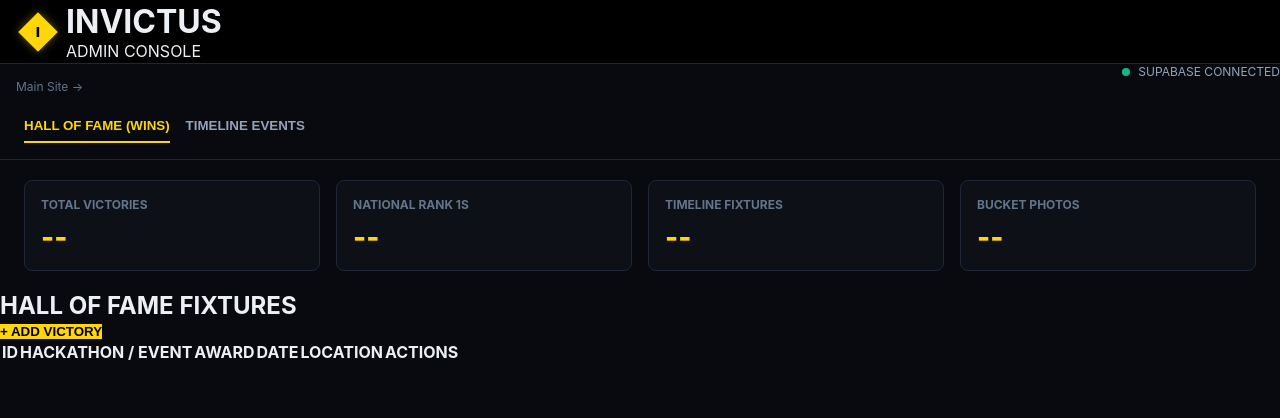
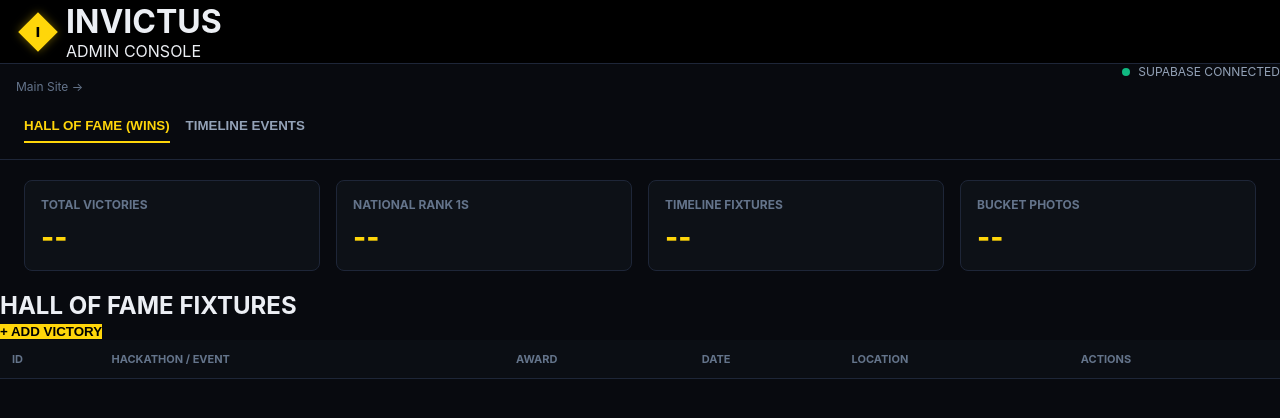
Before and after one commit to yashkoparde/invictusadmin, a website: page index.html in a window 1280 px wide. Drawn offline with nearby package versions, Linux system fonts and the light colour scheme.

Commit message:
style(hof): style admin data table rows and hover highlights

```diff
--- a/index.html
+++ b/index.html
@@ -127,3 +127,9 @@
     <tbody id="winsTbody"></tbody>
   </table>
 </div>
+<style>
+  .admin-table { width:100%; border-collapse:collapse; text-align:left; }
+  .admin-table th { padding:12px; background:#0B0E14; border-bottom:1px solid #1E2638; color:#64748B; font-size:11px; text-transform:uppercase; }
+  .admin-table td { padding:14px 12px; border-bottom:1px solid #161B26; font-size:13px; }
+  .admin-table tr:hover { background:rgba(255,214,10,0.03); }
+</style>
```
